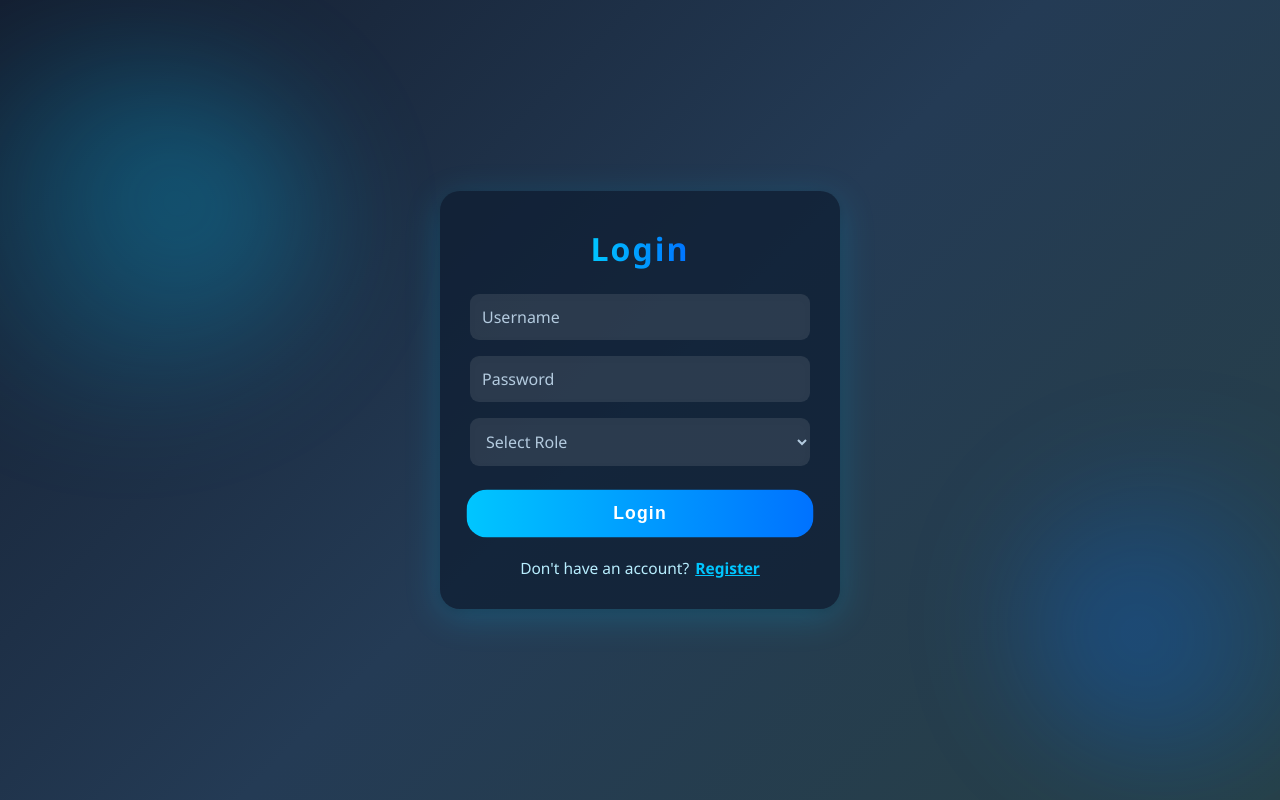
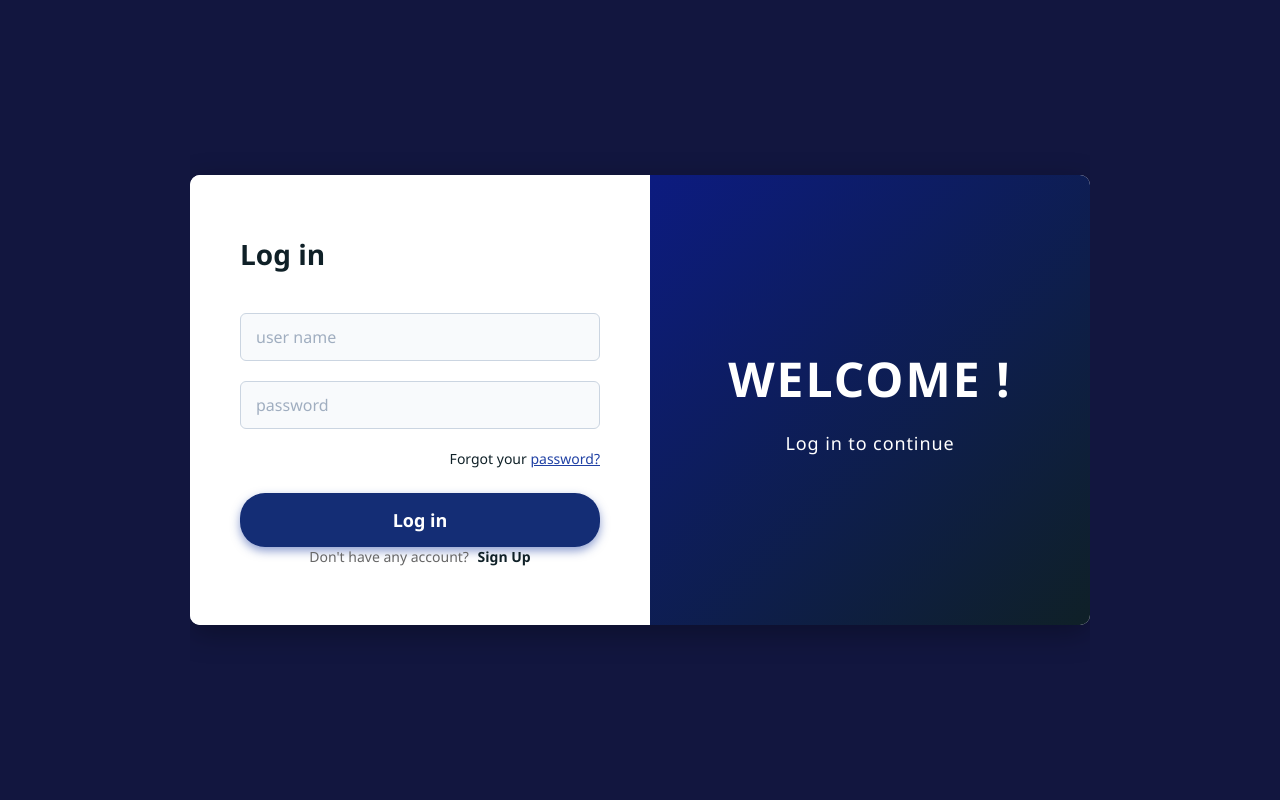
Before and after one commit to ayanshaikh29/trustify-Fraud-detection-system, a Flask app: page /login in a window 1280 px wide. Run offline with Flask 3, Linux system fonts and the light colour scheme; parts of the project's set-up code (start-up, migrations or seed data) failed here and were passed over.

Commit message:
Update login.html

```diff
--- a/templates/login.html
+++ b/templates/login.html
@@ -5,184 +5,185 @@
   <title>Trustify - Login</title>
   <meta name="viewport" content="width=device-width, initial-scale=1" />
   <style>
+    /* Reset & root colors */
     :root {
-      --primary: #00c6ff;
-      --secondary: #0072ff;
-      --success: #4dff88;
-      --danger: #ff4d4d;
-      --bg: #0f2027;
-      --glass-bg: rgba(14,30,50,0.73);
-      --hero-grad2: #243b55;
-      --hero-grad3: #274046;
+      --primary: #0f2027;
+      --secondary: #15156e;
+      --white: #fff;
+      --gray-light: #f3f4f6;
+      --input-bg: #f8fafc;
+      --input-border: #cbd5e1;
+      --btn-bg: #142d75;
+      --btn-hover: #142d75;
     }
-    body {
-      margin: 0;
-      min-height: 100vh;
-      background: linear-gradient(135deg, #141e30 0%, var(--hero-grad2) 50%, var(--hero-grad3) 100%);
-      font-family: 'Segoe UI', 'Arial', sans-serif;
-      color: #f2fcfe;
+    * {
+      box-sizing: border-box;
+      margin: 0; padding: 0;
+      font-family: 'Segoe UI', Tahoma, Geneva, Verdana, sans-serif;
+    }
+    body, html {
+      height: 100%;
+      background: #12163f;
       display: flex;
+      justify-content: center;
       align-items: center;
-      justify-content: center;
-      position: relative;
       overflow: hidden;
+      color: var(--primary);
     }
-    body::before, body::after {
-      content: '';
-      position: fixed;
-      border-radius: 50%;
-      filter: blur(60px);
-      opacity: 0.35;
-      z-index: 0;
+    .container {
+      display: flex;
+      width: 900px;
+      height: 450px;
+      box-shadow: 0 8px 30px rgba(0,0,0,0.3);
+      border-radius: 10px;
+      overflow: hidden;
+      background: var(--white);
     }
-    body::before {
-      width: 420px;
-      height: 320px;
-      background: radial-gradient(circle at 70% 40%, var(--primary), transparent 75%);
-      left: -110px; top: 10vh;
-      animation: floatBg1 11s ease-in-out infinite alternate;
-    }
-    body::after {
-      width: 350px;
-      height: 300px;
-      background: radial-gradient(circle at 30% 60%, var(--secondary), transparent 75%);
-      right: -90px; bottom: 6vh;
-      animation: floatBg2 13s ease-in-out infinite alternate;
-    }
-    @keyframes floatBg1 {
-      0% { transform: translateY(0) scale(1); }
-      100% { transform: translateY(-20px) scale(1.1); }
-    }
-    @keyframes floatBg2 {
-      0% { transform: translateY(0) scale(0.98); }
-      100% { transform: translateY(25px) scale(1.06); }
-    }
-    .auth-container {
-      position: relative;
-      z-index: 1;
-      width: 100%;
-      max-width: 340px;
-      padding: 36px 30px 30px 30px;
-      border-radius: 20px;
-      background: var(--glass-bg);
-      box-shadow: 0 8px 36px 0 rgba(0,198,255,0.20), 0 2px 8px rgba(0,0,0,0.18);
+
+    /* Left side - form */
+    .login-form {
+      flex: 1;
+      background: var(--white);
+      padding: 60px 50px;
       display: flex;
       flex-direction: column;
-      align-items: center;
-      animation: fadeIn 1.2s cubic-bezier(.25,.8,.25,1) forwards;
-      opacity: 0;
+      justify-content: center;
     }
-    @keyframes fadeIn {
-      0% { opacity: 0; transform: translateY(30px);}
-      100% { opacity: 1; transform: translateY(0);}
-    }
-    .auth-container h2 {
-      margin-top: 0;
-      font-size: 2rem;
-      font-weight: 800;
-      letter-spacing: 2px;
-      text-align: center;
-      background: linear-gradient(90deg,var(--primary),var(--secondary));
-      -webkit-background-clip: text; -webkit-text-fill-color: transparent;
-      background-clip: text;
-      margin-bottom: 24px;
+    .login-form h2 {
+      font-weight: 700;
+      font-size: 28px;
+      margin-bottom: 40px;
+      color: var(--primary);
       user-select: none;
     }
-    form {
+    .login-form input, .login-form select {
       width: 100%;
+      padding: 12px 15px;
+      margin-bottom: 20px;
+      border: 1.8px solid var(--input-border);
+      border-radius: 6px;
+      font-size: 16px;
+      color: #333;
+      background: var(--input-bg);
+      transition: border-color 0.3s;
+    }
+    .login-form input::placeholder {
+      color: #a0aec0;
+    }
+    .login-form input:focus, .login-form select:focus {
+      border-color: var(--primary);
+      outline: none;
+      background: #f0f4ff;
+    }
+    .login-form select {
+      cursor: pointer;
+    }
+    .login-form button {
+      width: 100%;
+      background: var(--btn-bg);
+      border: none;
+      color: var(--white);
+      padding: 15px;
+      border-radius: 25px;
+      font-size: 18px;
+      font-weight: 700;
+      cursor: pointer;
+      transition: background 0.3s;
+      box-shadow: 0 4px 10px rgba(31, 64, 164, 0.5);
+      user-select: none;
+    }
+    .login-form button:hover {
+      background: var(--btn-hover);
+    }
+    .login-form .forgot {
+      font-size: 14px;
+      color: var(--primary);
+      text-align: right;
+      margin-bottom: 25px;
+      cursor: pointer;
+      user-select: none;
+    }
+    .login-form .forgot:hover {
+      text-decoration: underline;
+    }
+    .login-form .signup-text {
+      font-size: 14px;
+      color: #666;
+      text-align: center;
+      user-select: none;
+    }
+    .login-form .signup-text a {
+      color: var(--primary);
+      font-weight: 600;
+      text-decoration: none;
+      margin-left: 5px;
+    }
+    .login-form .signup-text a:hover {
+      text-decoration: underline;
+    }
+
+    /* Right side - welcome */
+    .welcome-panel {
+      flex: 1;
+      background: linear-gradient(135deg, #0c1b80, #0f2027);
+      color: var(--white);
       display: flex;
       flex-direction: column;
-      gap: 16px;
-      margin-bottom: 0;
-    }
-    input, select {
-      border: none;
-      outline: none;
-      border-radius: 9px;
-      padding: 12px;
-      font-size: 1rem;
-      background: rgba(255,255,255,0.10);
-      color: #e6f4fa;
-      font-family: inherit;
-      box-shadow: 0 2px 8px 0 rgba(0,0,0,0.03) inset;
-      transition: box-shadow 0.19s, background-color 0.23s;
-    }
-    input::placeholder { color: #b4cbdf; opacity: 1;}
-    select:invalid { color: #b4cbdf;}
-    input:focus, select:focus {
-      background: rgba(0,198,255,0.09);
-      box-shadow: 0 0 0 2px var(--primary);
-    }
-    button[type="submit"] {
-      margin-top: 8px;
-      padding: 13px;
-      border-radius: 20px;
-      background: linear-gradient(90deg,var(--primary),var(--secondary));
-      border: none;
-      color: #fff;
-      font-size: 1.08rem;
-      font-weight: 700;
-      box-shadow: 0 3px 16px var(--primary)44;
-      cursor: pointer;
-      transition: background 0.3s, transform 0.25s;
-      letter-spacing: 1.1px;
-      animation: pulse 3s infinite;
-    }
-    button[type="submit"]:hover,
-    button[type="submit"]:focus {
-      background: linear-gradient(90deg,var(--secondary),var(--primary));
-      transform: scale(1.04);
-      animation: none;
-    }
-    @keyframes pulse {
-      0%, 100% { transform: scale(1);}
-      50% { transform: scale(1.03);}
-    }
-    .switch-text {
-      color: #b8eefe;
-      text-align: center;
-      font-size: .97rem;
-      margin: 20px 0 0 0;
-      font-weight: 500;
+      justify-content: center;
+      align-items: center;
+      padding: 0 40px;
       user-select: none;
     }
-    .switch-text a {
-      color: var(--primary);
-      cursor: pointer;
-      text-decoration: underline;
-      font-weight: 600;
-      margin-left: 2px;
-      transition: color 0.2s;
+    .welcome-panel h1 {
+      font-size: 48px;
+      font-weight: 900;
+      margin-bottom: 20px;
+      letter-spacing: 2px;
     }
-    .switch-text a:hover { color: var(--success);}
-    @media (max-width:600px) {
-      .auth-container { padding: 28px 8vw; max-width: 96vw;}
-      h2 { font-size: 1.35rem; }
+    .welcome-panel p {
+      font-size: 18px;
+      font-weight: 500;
+      letter-spacing: 0.05em;
+    }
+
+    /* Responsive */
+    @media (max-width: 768px) {
+      .container {
+        flex-direction: column;
+        height: auto;
+        width: 90vw;
+        border-radius: 12px;
+      }
+      .welcome-panel {
+        padding: 40px 20px;
+        order: -1;
+        border-radius: 12px 12px 0 0;
+      }
+      .login-form {
+        padding: 40px 20px;
+        border-radius: 0 0 12px 12px;
+      }
     }
   </style>
 </head>
 <body>
-  <div class="auth-container">
-    <h2>Login</h2>
-    <form id="login-form" method="POST" action="{{ url_for('login') }}">
-      <input type="text" placeholder="Username" name="username" required />
-      <input type="password" placeholder="Password" name="password" required />
-      <select name="role" required>
-        <option value="" disabled selected>Select Role</option>
-        <option>User</option>
-        <option>Admin</option>
-      </select>
-      <button type="submit" name="action" value="login">Login</button>
-    </form>
-    <div class="switch-text">Don't have an account?
-      <a href="{{ url_for('register') }}">Register</a>
+  <div class="container">
+    <div class="login-form">
+      <h2>Log in</h2>
+      <form method="POST" action="{{ url_for('login') }}">
+        <input type="text" name="username" placeholder="user name" required autocomplete="username" />
+        <input type="password" name="password" placeholder="password" required autocomplete="current-password" />
+        <div class="forgot" onclick="alert('Redirect to password reset page')">Forgot your <a href="#" style="color:#1f40a4;">password?</a></div>
+        <button type="submit">Log in</button>
+      </form>
+      <div class="signup-text">
+        Don't have any account? <a href="{{ url_for('register') }}">Sign Up</a>
+      </div>
+    </div>
+    <div class="welcome-panel">
+      <h1>WELCOME !</h1>
+      <p>Log in to continue</p>
     </div>
   </div>
-  <script>
-    // Animate container on load
-    window.onload = function() {
-      document.querySelector('.auth-container').style.opacity = 1;
-    };
-  </script>
 </body>
 </html>
```
